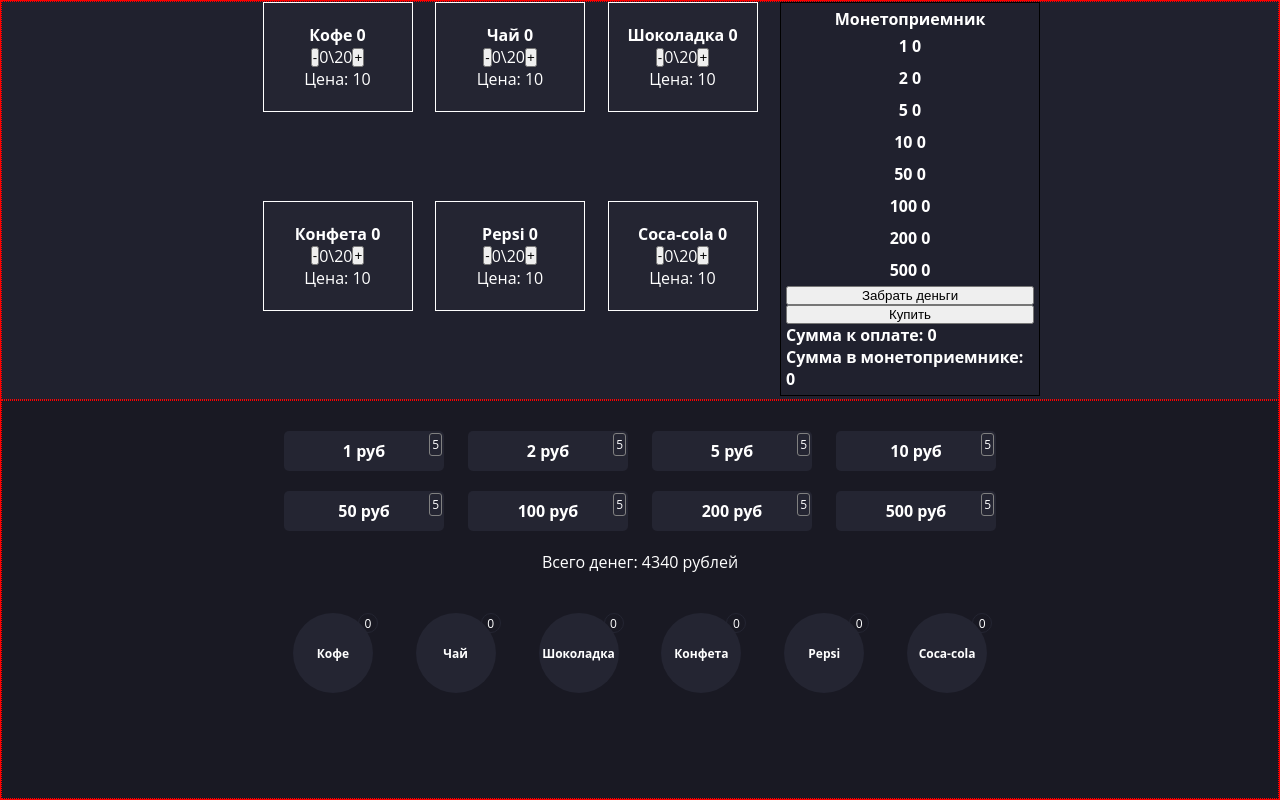
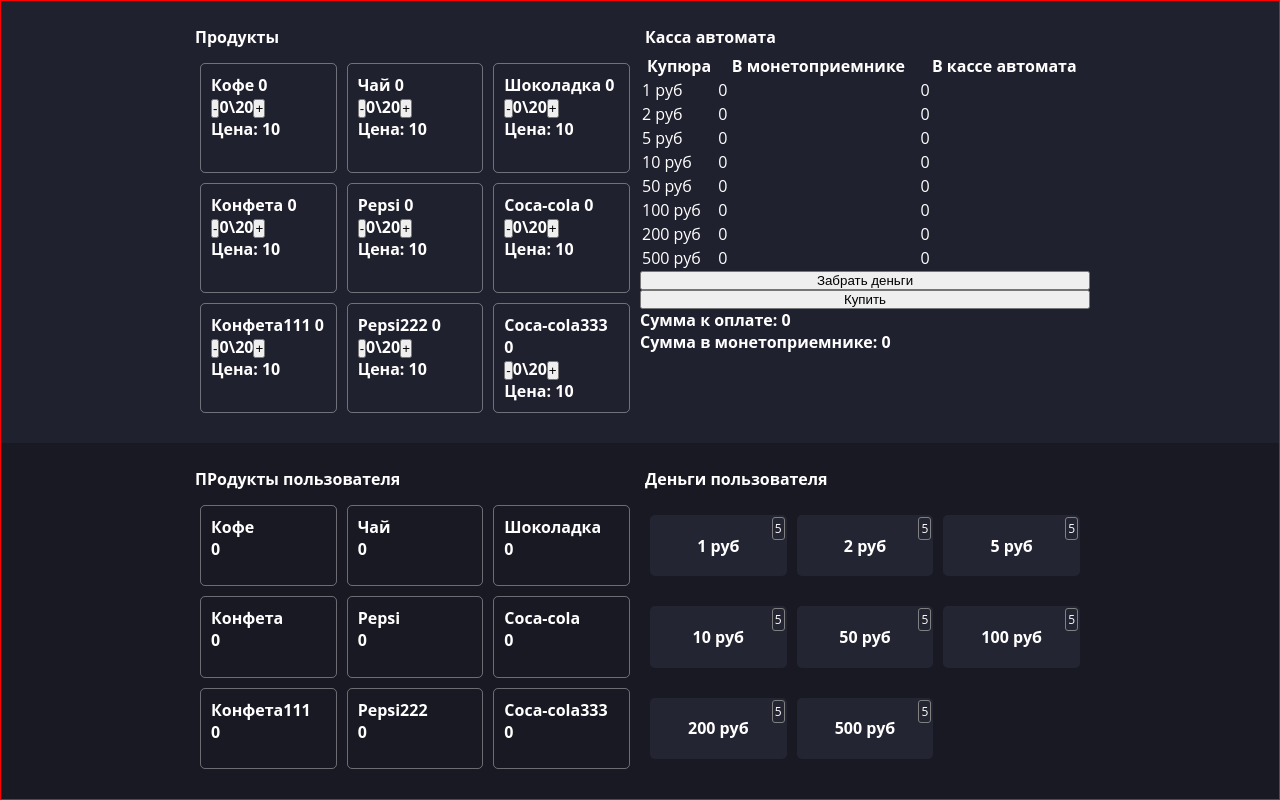
Before and after one commit to erm-am/vending_machine, a React app: page / in a window 1280 px wide. Built offline with nearby package versions, Linux system fonts and the light colour scheme.

Commit message:
refactor: глобальный рефакторинг css

```diff
--- a/src/api/index.ts
+++ b/src/api/index.ts
@@ -37,6 +37,9 @@ const shopProductsFakeData: ShopProducts = new Map([
   [4, { qty: 20, price: 10, name: "Конфета" }],
   [5, { qty: 20, price: 10, name: "Pepsi" }],
   [6, { qty: 20, price: 10, name: "Coca-cola" }],
+  [7, { qty: 20, price: 10, name: "Конфета111" }],
+  [8, { qty: 20, price: 10, name: "Pepsi222" }],
+  [9, { qty: 20, price: 10, name: "Coca-cola333" }],
 ]);
 
 const userProductsFakeData: UserProducts = new Map([
@@ -46,6 +49,9 @@ const userProductsFakeData: UserProducts = new Map([
   [4, { qty: 0, name: "Конфета" }],
   [5, { qty: 0, name: "Pepsi" }],
   [6, { qty: 0, name: "Coca-cola" }],
+  [7, { qty: 0, name: "Конфета111" }],
+  [8, { qty: 0, name: "Pepsi222" }],
+  [9, { qty: 0, name: "Coca-cola333" }],
 ]);
 
 export class ApiService {
--- a/src/pages/VendingMachine/ReceiverWallet.tsx
+++ b/src/pages/VendingMachine/ReceiverWallet.tsx
@@ -2,12 +2,32 @@ import React, { useEffect } from "react";
 import { observer } from "mobx-react-lite";
 import { useStore } from "../../hooks/useStore";
 import styled from "styled-components";
-import { Button } from "../../components/Button";
+import { Button } from "../../components/core/Button";
 export const ReceiverWallet: React.FC = observer(() => {
   const vendingMachineStore = useStore().shop.vendingMachineStore;
   return (
     <Container>
-      <Title>Монетоприемник</Title>
+      <Title>Касса автомата</Title>
+      <table>
+        <thead>
+          <th>Купюра</th>
+          <th>В монетоприемнике</th>
+          <th>В кассе автомата</th>
+        </thead>
+
+        <tbody>
+          {Array.from(vendingMachineStore.receiverWallet).map(([money_id, qty]) => {
+            return (
+              <tr key={money_id}>
+                <td>{money_id} руб</td>
+                <td>{qty}</td>
+                <td>0</td>
+              </tr>
+            );
+          })}
+        </tbody>
+      </table>
+      {/* <Wallet>
         {Array.from(vendingMachineStore.receiverWallet).map(([money_id, qty]) => {
           return (
             <Money key={money_id}>
@@ -17,6 +37,8 @@ export const ReceiverWallet: React.FC = observer(() => {
             </Money>
           );
         })}
+      </Wallet> */}
+
       <Button
         onClick={() => {
           vendingMachineStore.refund();
@@ -43,22 +65,27 @@ const TotalReceiverMoney = observer(() => {
 
 const Container = styled.div`
   display: flex;
+  flex-direction: column;
+
+  flex: 1;
+  height: 100%;
+`;
+const Title = styled.h4`
+  padding: 5px;
+`;
+const Wallet = styled.div`
+  display: flex;
   flex: 1;
   flex-direction: column;
+  border: 1px solid red;
+  padding: 10px;
+`;
+
+const Money = styled.strong`
+  display: flex;
+  flex: 1;
   padding: 5px;
-  color: white;
-  border: 1px solid black;
-`;
-const Title = styled.h4`
-  text-align: center;
-`;
-const Money = styled.div`
-  display: flex;
-
-  padding: 5px;
-  flex-direction: column;
-  justify-content: center;
-  align-items: center;
+  border: 1px solid #ffffff5c;
 `;
 const MoneyCaption = styled.strong`
   display: flex;
--- a/src/pages/VendingMachine/ShopProducts.tsx
+++ b/src/pages/VendingMachine/ShopProducts.tsx
@@ -2,20 +2,21 @@ import React, { useEffect } from "react";
 import { observer } from "mobx-react-lite";
 import { useStore } from "../../hooks/useStore";
 import styled from "styled-components";
-import { Button } from "../../components/Button";
+import { Button } from "../../components/core/Button";
 
 export const ShopProducts: React.FC = observer((props) => {
   const vendingMachineStore = useStore().shop.vendingMachineStore;
   return (
     <Container>
-      {/* <Title>Продукты</Title> */}
+      <Title>Продукты</Title>
+      <Products>
         {Array.from(vendingMachineStore.shopProducts).map(([id, { name, amount, qty, selected, price }]) => {
           return (
-          <StyledProduct key={id}>
-            <ProductCaption>
+            <Product key={id}>
+              <div>
                 {name} {amount}
-            </ProductCaption>
-            <ProductQuantity>
+              </div>
+              <div>
                 <Button onClick={() => vendingMachineStore.decProduct(id)} disabled={!qty}>
                   -
                 </Button>
@@ -23,56 +24,37 @@ export const ShopProducts: React.FC = observer((props) => {
                 <Button onClick={() => vendingMachineStore.incProduct(id)} disabled={!qty}>
                   +
                 </Button>
-            </ProductQuantity>
-            <ProductPrice>Цена: {price}</ProductPrice>
-          </StyledProduct>
+              </div>
+              <div>Цена: {price}</div>
+            </Product>
           );
         })}
+      </Products>
     </Container>
   );
 });
 
 const Container = styled.div`
   display: flex;
+  flex-direction: column;
 
-  flex-direction: row;
-  flex-wrap: wrap;
-
-  width: 540px;
+  flex: 1;
   height: 100%;
-  color: white;
-  justify-content: space-evenly;
 `;
 const Title = styled.h4`
-  text-align: center;
+  padding: 5px;
 `;
-const StyledProduct = styled.div`
-  display: flex;
-
-  padding: 5px;
-  flex-direction: column;
-  justify-content: center;
-  align-items: center;
-  border: 1px solid white;
-  background: #242532;
-  width: 150px;
-  height: 110px;
+const Products = styled.div`
+  display: grid;
+  flex: 1;
+  grid-template-columns: repeat(3, 1fr);
+  grid-template-rows: repeat(3, 1fr);
+  grid-column-gap: 10px;
+  grid-row-gap: 10px;
+  padding: 10px;
 `;
-const ProductCaption = styled.strong`
-  display: flex;
+const Product = styled.strong`
+  border: 1px solid #ffffff5c;
+  padding: 10px;
+  border-radius: 5px;
 `;
-const ProductQuantity = styled.div`
-  display: flex;
-  align-items: center;
-  justify-content: center;
-`;
-const ProductPrice = styled.div`
-  display: flex;
-`;
-const SelectedProduct = styled.div<{ selected: boolean }>`
-  width: 100%;
-  background: ${(props) => (props.selected ? "pink" : "transparent")};
-`;
-const Amount = styled.div`
-  display: flex;
-`;
--- a/src/pages/VendingMachine/ShopWallet.tsx
+++ b/src/pages/VendingMachine/ShopWallet.tsx
@@ -2,7 +2,7 @@ import React, { useEffect } from "react";
 import { observer } from "mobx-react-lite";
 import { useStore } from "../../hooks/useStore";
 import styled from "styled-components";
-import { Button } from "../../components/Button";
+import { Button } from "../../components/core/Button";
 export const ShopWallet: React.FC = observer((props) => {
   const vendingMachineStore = useStore().shop.vendingMachineStore;
   return (
@@ -27,14 +27,12 @@ const Container = styled.div`
   flex-direction: column;
   padding: 5px;
   background: gray;
-  border: 1px solid black;
 `;
 const Title = styled.h4`
   text-align: center;
 `;
 const Money = styled.div`
   display: flex;
-
   padding: 5px;
   flex-direction: column;
   justify-content: center;
--- a/src/pages/VendingMachine/UserProducts.tsx
+++ b/src/pages/VendingMachine/UserProducts.tsx
@@ -2,61 +2,47 @@ import React, { useEffect } from "react";
 import { observer } from "mobx-react-lite";
 import { useStore } from "../../hooks/useStore";
 import styled from "styled-components";
-import { Button } from "../../components/Button";
+import { Button } from "../../components/core/Button";
 export const UserProducts: React.FC = observer((props) => {
   const userStore = useStore().shop.userStore;
   return (
     <Container>
+      <Title>ПРодукты пользователя</Title>
+      <Products>
         {Array.from(userStore.userProducts).map(([id, { name, qty }]) => {
           return (
             <Product key={id}>
-            <ProductCaption>{name}</ProductCaption>
-            <ProductQuantity>{qty}</ProductQuantity>
+              <div>{name}</div>
+              <div>{qty}</div>
             </Product>
           );
         })}
+      </Products>
     </Container>
   );
 });
 
 const Container = styled.div`
   display: flex;
-  width: 100%;
-  flex-direction: row;
-  padding: 10px;
-  justify-content: space-evenly;
+  flex-direction: column;
+
+  flex: 1;
+  height: 100%;
 `;
 const Title = styled.h4`
-  text-align: center;
+  padding: 5px;
 `;
-const Product = styled.div`
-  color: white;
-  display: flex;
-  font-size: 12px;
+const Products = styled.div`
+  display: grid;
+  flex: 1;
+  grid-template-columns: repeat(3, 1fr);
+  grid-template-rows: repeat(3, 1fr);
+  grid-column-gap: 10px;
+  grid-row-gap: 10px;
   padding: 10px;
-  width: 80px;
-  height: 80px;
-  border-radius: 50%;
-  flex-direction: column;
-  justify-content: center;
-  align-items: center;
-  position: relative;
-  background: #242532;
 `;
-const ProductCaption = styled.strong`
-  display: flex;
+const Product = styled.strong`
+  border: 1px solid #ffffff5c;
+  padding: 10px;
+  border-radius: 5px;
 `;
-const ProductQuantity = styled.div`
-  display: flex;
-  position: absolute;
-  top: 0;
-  right: -5px;
-  border: 1px solid #242532;
-  border-radius: 50%;
-  padding: 5px;
-  width: 20px;
-  height: 20px;
-  align-items: center;
-  justify-content: center;
-  display: flex;
-`;
--- a/src/pages/VendingMachine/UserWallet.tsx
+++ b/src/pages/VendingMachine/UserWallet.tsx
@@ -2,12 +2,14 @@ import React, { useEffect } from "react";
 import { observer } from "mobx-react-lite";
 import { useStore } from "../../hooks/useStore";
 import styled from "styled-components";
-import { Button } from "../../components/Button";
+import { Button } from "../../components/core/Button";
 export const UserWallet: React.FC = observer((props) => {
   const userStore = useStore().shop.userStore;
 
   return (
     <Container>
+      <Title>Деньги пользователя</Title>
+      <Wallet>
         {Array.from(userStore.userWallet).map(([money_id, qty]) => {
           return (
             <Money
@@ -21,29 +23,36 @@ export const UserWallet: React.FC = observer((props) => {
             </Money>
           );
         })}
-      <Amount>Всего денег: {userStore.totalUserMoney} рублей</Amount>
+      </Wallet>
     </Container>
   );
 });
 
 const Container = styled.div`
   display: flex;
-  flex-direction: row;
-  padding: 20px;
-  justify-content: space-evenly;
-  align-items: flex-start;
-  flex-wrap: wrap;
-  color: white;
+  flex-direction: column;
+
+  flex: 1;
+  height: 100%;
 `;
 const Title = styled.h4`
-  text-align: center;
+  padding: 5px;
 `;
+const Wallet = styled.div`
+  display: grid;
+  flex: 1;
+  grid-template-columns: repeat(3, 1fr);
+  grid-template-rows: repeat(3, 1fr);
+  grid-column-gap: 10px;
+  grid-row-gap: 10px;
+  padding: 10px;
+`;
+
 const Money = styled.div`
   flex-direction: column;
   justify-content: center;
   align-items: center;
-  width: 160px;
-  height: 40px;
+
   border-radius: 5px;
   margin: 10px 0;
   display: flex;
@@ -67,9 +76,7 @@ const MoneyQuantity = styled.div`
   border: 1px solid gray;
   padding: 2px;
 `;
-const Deposit = styled.button`
-  display: flex;
-`;
+
 const Amount = styled.div`
   display: flex;
   padding: 10px;
--- a/src/pages/VendingMachine/index.tsx
+++ b/src/pages/VendingMachine/index.tsx
@@ -14,49 +14,50 @@ export const VendingMachine: React.FC = observer((props) => {
     shop.init();
   }, []);
   return (
-    <Container>
-      <ShopSection>
-        <Wrapper direction="row">
+    <Shop>
+      <VendingSection>
+        <Limiter direction="row">
           <ShopProducts />
           <ReceiverWallet />
-        </Wrapper>
-      </ShopSection>
+        </Limiter>
+      </VendingSection>
+
       <UserSection>
-        <Wrapper direction="column">
+        <Limiter direction="row">
+          <UserProducts />
           <UserWallet />
-          <UserProducts />
-        </Wrapper>
+        </Limiter>
       </UserSection>
-    </Container>
+    </Shop>
   );
 });
 
-const Container = styled.div`
+const Shop = styled.div`
   display: flex;
+  height: 100vh;
   flex-direction: column;
-  height: 100%;
+  color: white;
 `;
-const ShopSection = styled.div`
-  flex-direction: row;
 
+const VendingSection = styled.div`
   display: flex;
   flex: 1;
   background-color: #20212e;
-  border: 1px dotted red;
   justify-content: center;
+  padding: 20px;
 `;
+
 const UserSection = styled.div`
-  flex-direction: row;
-
   display: flex;
   flex: 1;
   background-color: #191923;
-  border: 1px dotted red;
   justify-content: center;
+  padding: 20px;
 `;
-const Wrapper = styled.div<{ direction: "row" | "column" }>`
+
+const Limiter = styled.div<{ direction: "row" | "column" }>`
   display: flex;
-  width: 800px;
+  width: 900px;
   align-items: flex-start;
   flex-direction: ${(p) => p.direction};
 `;
--- a/src/types/stores.ts
+++ b/src/types/stores.ts
@@ -21,6 +21,6 @@ export type ShopSelectableProducts = Map<number, ISelectableShopProductDetail>;
 export type MoneyTransaction = {
   from: Wallet; // Откуда забираем
   to: Wallet; // Куда прибавляем
-  payload: Wallet; // Данные для транзакции
+  payload: Wallet; // Данные для "транзакции"
 };
 export type ProductTransaction = { from: ShopProducts; to: UserProducts; payload: ShopSelectableProducts };
```
Also changed, not shown: src/components/Product/index.tsx (added, +13 -0 lines), src/components/core/Button/index.tsx (renamed from src/components/Button/index.tsx). Lines whose indentation alone changed are shown as unchanged.
